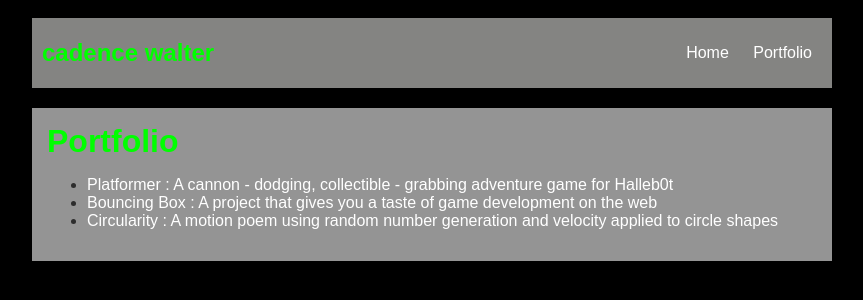
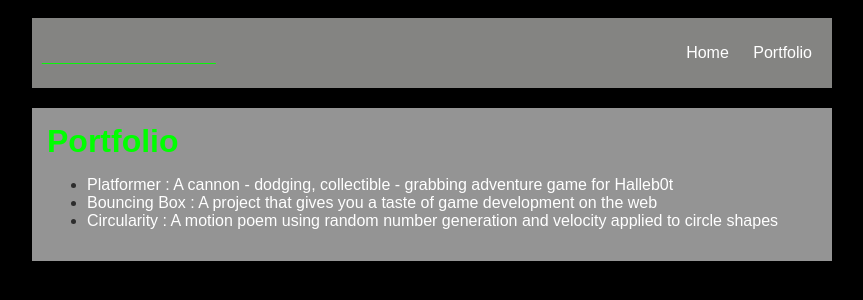
Before and after one commit to cadencewalter2479943/cadencewalter2479943.github.io, a plain HTML site: page portfolio.html in a window 1280 px wide. Shown: the whole page, without its empty margins (208-1071 px from the left). Drawn offline with Linux system fonts and the light colour scheme.

Commit message:
portfolio

```diff
--- a/portfolio.html
+++ b/portfolio.html
@@ -1,13 +1,13 @@
-<!DOCTYPE HTML>
+ <!DOCTYPE HTML>
 <html>
-    <head> <title>Cadence's computer website</title>
+    <head> <title>_____________</title>
       <link rel="stylesheet" href="style.css">
     </head>
 
     <body>
       <div id="all-contents">
         <nav>
-          <h1>cadence walter</h1>
+          <h1>_____________</h1>
             <ul id="nav-ul">
               <li class="nav-li">
                <a class="nav-a" href="index.html">Home</a>
```
